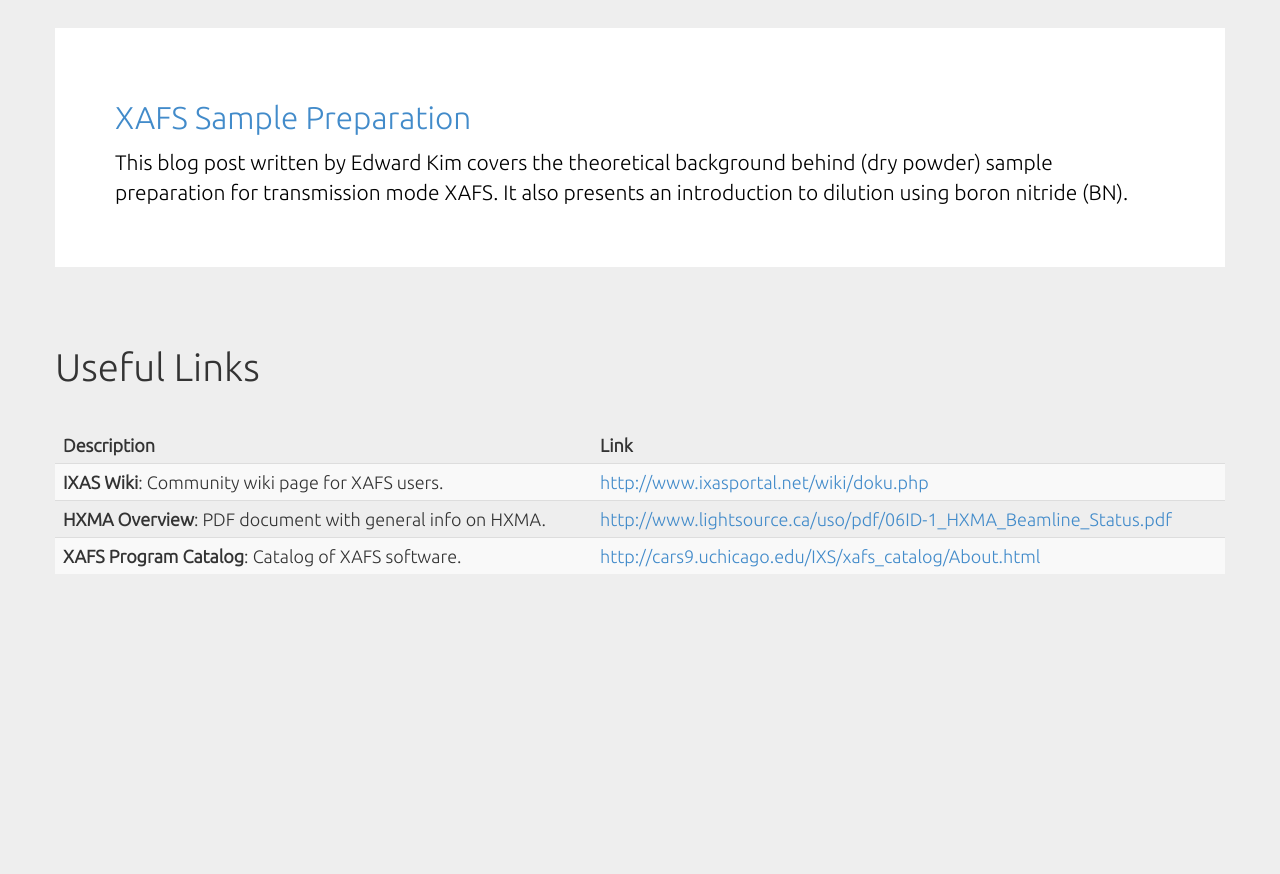
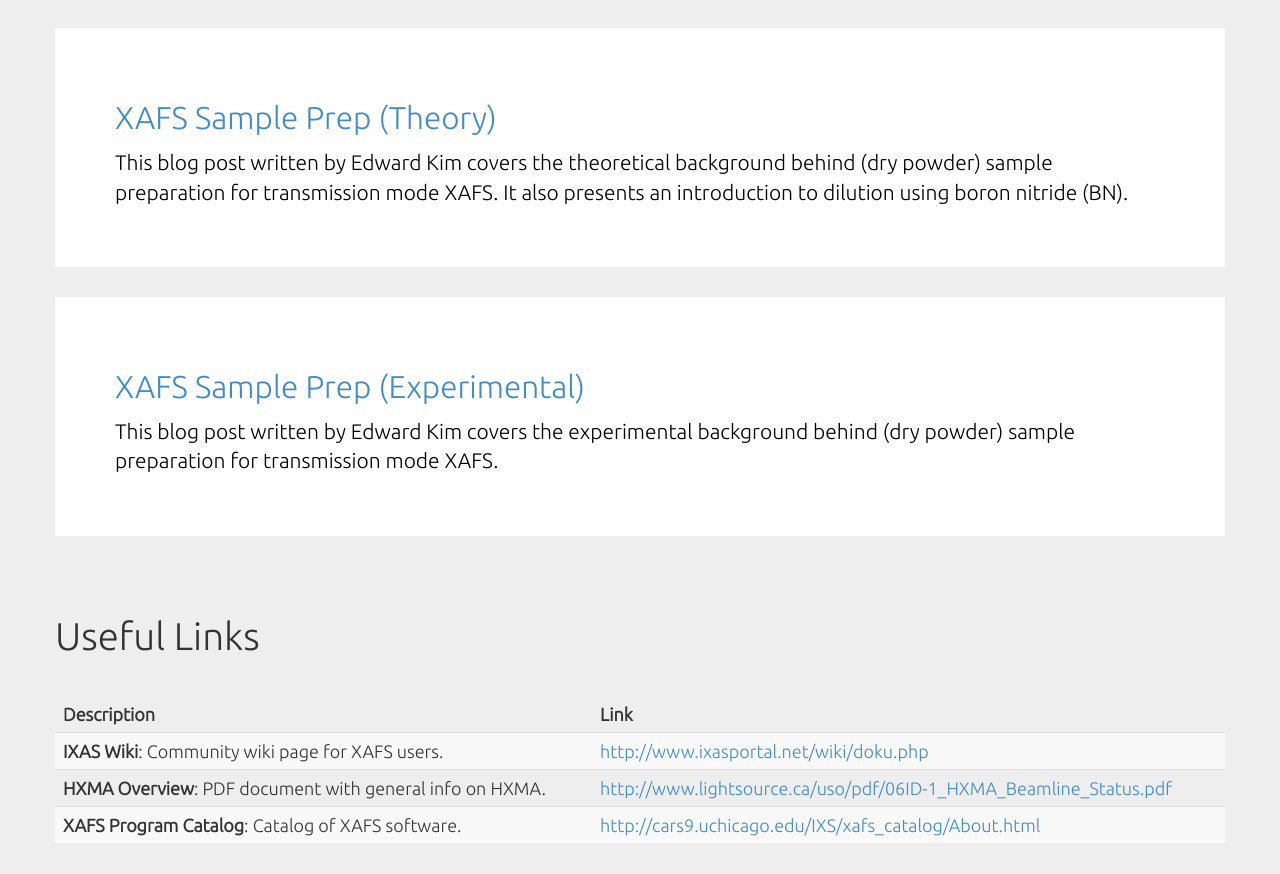
Before and after one commit to eddotman/hxma-tools, a plain HTML site: page index.html in a window 1280 px wide. Shown: the part 1790-2664 px from the top of the page. Before the commit the page ends 2424 px from the top, so only its background shows below. Drawn offline with nearby package versions, Linux system fonts and the light colour scheme.

Commit message:
added article

```diff
--- a/index.html
+++ b/index.html
@@ -93,8 +93,13 @@
 		</div>
 
 		<div class="jumbotron bgwhite noround">
-			<h2><a href="http://edwardkim.name/xafs-sample-preparation/">XAFS Sample Preparation</a></h2>
+			<h2><a href="http://edwardkim.name/xafs-sample-preparation/">XAFS Sample Prep (Theory)</a></h2>
 			<p>This blog post written by Edward Kim covers the theoretical background behind (dry powder) sample preparation for transmission mode XAFS. It also presents an introduction to dilution using boron nitride (BN).</p>
+		</div>
+
+		<div class="jumbotron bgwhite noround">
+			<h2><a href="http://edwardkim.name/xafs-sample-tutorial/">XAFS Sample Prep (Experimental)</a></h2>
+			<p>This blog post written by Edward Kim covers the experimental background behind (dry powder) sample preparation for transmission mode XAFS.</p>
 		</div>
 
 		<a id="links"></a>
```
